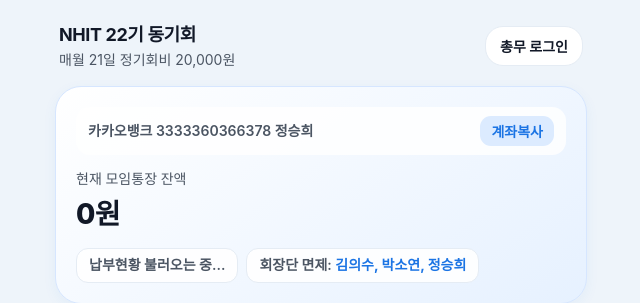
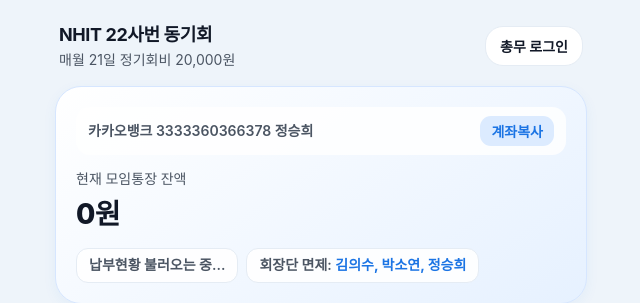
Before and after one commit to nhit22/nhit22.github.io, a plain HTML site: page index.html in a window 1280 px wide. Shown: the top 303 px of the page, 319-959 px from the left. Drawn offline with Linux system fonts and the light colour scheme; no server answers.

Commit message:
Update index.html

```diff
--- a/index.html
+++ b/index.html
@@ -9,7 +9,7 @@
 <body>
   <header>
     <div>
-      <h1>NHIT 22기 동기회</h1>
+      <h1>NHIT 22사번 동기회</h1>
       <p>매월 21일 정기회비 20,000원</p>
     </div>
     <div class="header-actions">
```
